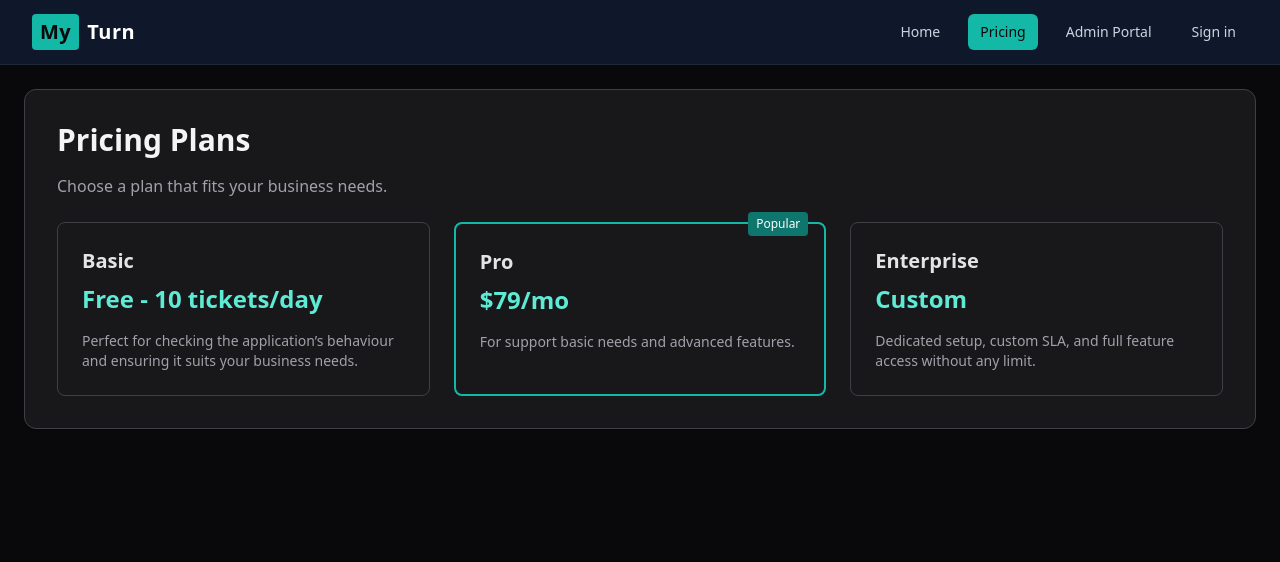
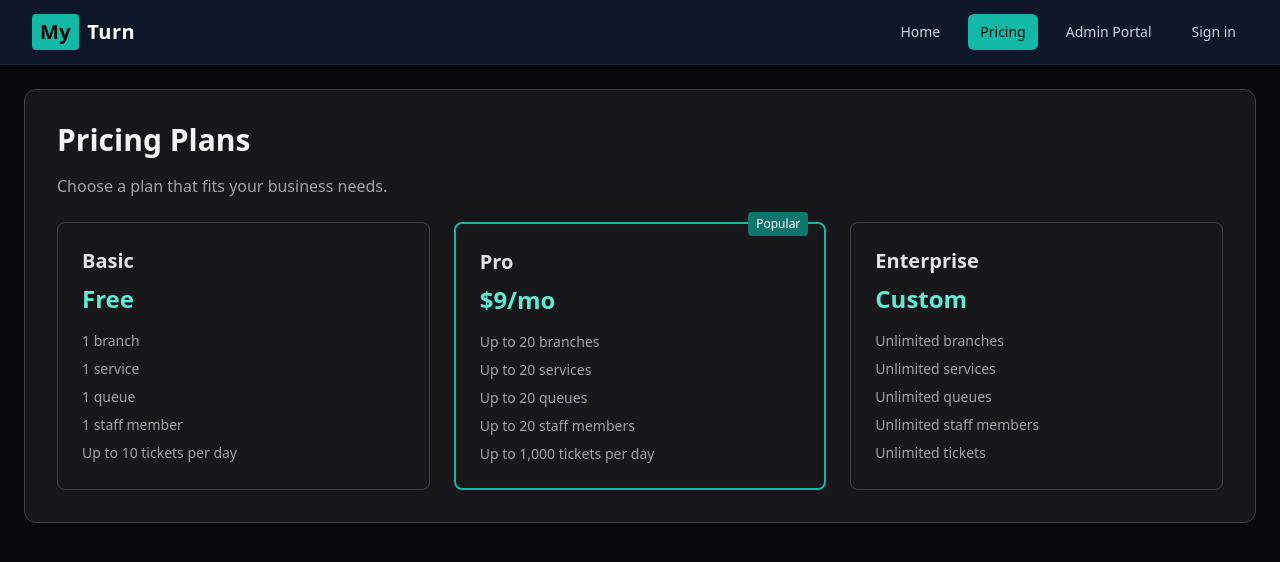
Before and after one commit to kasunjr/qmanagment, a Next.js app: page /pricing in a window 1280 px wide. Shown: the top 562 px of the page. Built offline with nearby package versions, Linux system fonts and the light colour scheme; no server answers.

Commit message:
Update price list

```diff
--- a/app/pricing/page.tsx
+++ b/app/pricing/page.tsx
@@ -9,31 +9,39 @@ export default function PricingPage() {
       <div className="grid md:grid-cols-3 gap-6">
         <div className="border border-slate-200 p-6 rounded-lg">
           <h3 className="font-bold text-xl mb-2">Basic</h3>
-          <p className="text-2xl font-extrabold text-indigo-600 mb-4">
-            Free - 10 tickets/day
-          </p>
-          <p className="text-sm text-slate-500">
-            Perfect for checking the application’s behaviour and ensuring it
-            suits your business needs.
-          </p>
+          <p className="text-2xl font-extrabold text-indigo-600 mb-4">Free</p>
+          <ul className="space-y-2 text-sm text-slate-600">
+            <li>1 branch</li>
+            <li>1 service</li>
+            <li>1 queue</li>
+            <li>1 staff member</li>
+            <li>Up to 10 tickets per day</li>
+          </ul>
         </div>
         <div className="border-2 border-indigo-600 p-6 rounded-lg relative">
           <span className="bg-indigo-600 text-white text-xs px-2 py-1 rounded absolute -top-3 right-4">
             Popular
           </span>
           <h3 className="font-bold text-xl mb-2">Pro</h3>
-          <p className="text-2xl font-extrabold text-indigo-600 mb-4">$79/mo</p>
-          <p className="text-sm text-slate-500">
-            For support basic needs and advanced features.
-          </p>
+          <p className="text-2xl font-extrabold text-indigo-600 mb-4">$9/mo</p>
+          <ul className="space-y-2 text-sm text-slate-600">
+            <li>Up to 20 branches</li>
+            <li>Up to 20 services</li>
+            <li>Up to 20 queues</li>
+            <li>Up to 20 staff members</li>
+            <li>Up to 1,000 tickets per day</li>
+          </ul>
         </div>
         <div className="border border-slate-200 p-6 rounded-lg">
           <h3 className="font-bold text-xl mb-2">Enterprise</h3>
           <p className="text-2xl font-extrabold text-indigo-600 mb-4">Custom</p>
-          <p className="text-sm text-slate-500">
-            Dedicated setup, custom SLA, and full feature access without any
-            limit.
-          </p>
+          <ul className="space-y-2 text-sm text-slate-600">
+            <li>Unlimited branches</li>
+            <li>Unlimited services</li>
+            <li>Unlimited queues</li>
+            <li>Unlimited staff members</li>
+            <li>Unlimited tickets</li>
+          </ul>
         </div>
       </div>
     </div>
```
Also changed, not shown: 1 other file (tests, documents, lock files or other folders).
